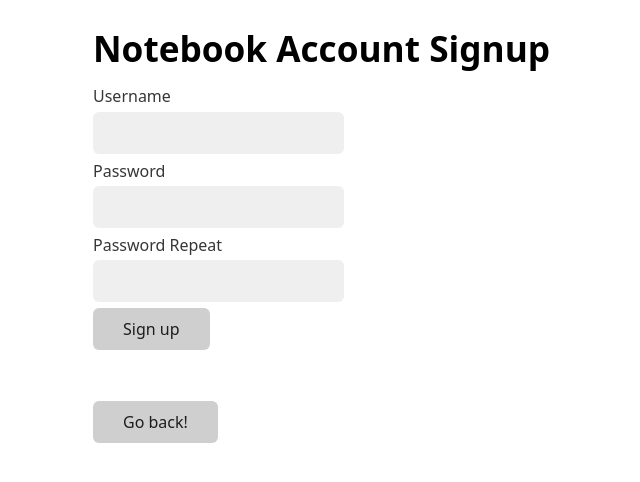
After one commit to ayoo1131/notebook, a PHP site: page /signup.php in a window 1280 px wide. The commit adds this page. Shown: the top 482 px of the page, without its empty margins (147-787 px from the left). Run offline with PHP 8.4, Linux system fonts and the light colour scheme; data that the repository does not hold is empty.

Commit message:
Duplicate user warning creation warning added

```diff
--- a/login.html
+++ b/login.html
@@ -6,7 +6,6 @@
 	<meta charset="UTF-8">
 	<link rel="stylesheet" href="https://cdn.jsdelivr.net/npm/water.css@2/out/light.css">
 </head>
-
 
 <body>
 	<h1> Notebook Login</h1>
@@ -25,7 +24,7 @@
 		<button>Login</button>
 	</form>
 
-	<form action="signup.html">
+	<form action="signup.php">
 		<h3>Don't have an Account?</h3>
 		<button type="submit">Sign up</button>
 	</form>
--- a/process_signup.php
+++ b/process_signup.php
@@ -3,9 +3,9 @@
     $username = $_POST["username"];
     $password = $_POST["password"];
     $password_repeat = $_POST["password_repeat"];
-echo $username;
-echo "<br>";
 
+    if (isset($_POST['register']))
+    {
         //Server side validation of user entered username and password
         require ('username_password_validation.php');
         username_password_validation($username, $password, $password_repeat);
@@ -15,12 +15,19 @@ require ('database.php');
 
         //Prepared statement to check MySQL DB if username is present
         require('check_new_user.php');
-check_new_user($username, $mysqli);
-
-echo "hello";
-
+        $username_valid = check_new_user($username, $mysqli);
+        if ($username_valid)
+        {
             //Username and password are valid, create a new user
             require('create_new_user.php');
             create_new_user($username, $password, $mysqli);
+            $username_error = false;
+        }
 
-print_r($_POST);
+        else
+        {
+            $username_error = true;
+        }
+
+    }
+?>
--- /dev/null
+++ b/signup.php
@@ -0,0 +1,50 @@
+<?php include('process_signup.php')?>
+<!DOCTYPE html>
+<html>
+<head>
+	<title>Signup</title>
+	<meta charset="UTF-8">
+	<link rel="stylesheet" href="https://cdn.jsdelivr.net/npm/water.css@2/out/light.css">
+	<link rel="stylesheet" href="style.css">
+</head>
+
+<body>
+	<h1>Notebook Account Signup</h1>
+
+	<form action="signup.php" method="post">
+		<div class="sign_up_error">
+			<?php if ($username_error): ?>
+				<span><?php echo "Username Already Taken"; echo "<br>"; ?></span>
+			<?php endif ?>
+		</div>
+
+		<div>
+			<label for="username">Username</label>
+			<input type="test" id="username" name="username">
+		</div>
+
+		<div>
+			<label for="password">Password</label>
+			<input type="password" id="password" name="password">
+		</div>
+
+		<div>
+			<label for="password_repeat">Password Repeat</label>
+			<input type="password" id="password_repeat" name="password_repeat">
+		</div>
+
+		<div>
+			<button type="submit" name="register" id="reg_button">Sign up</button><br><br><br>
+		</div>
+	</form>
+
+	<form>
+		<input type="button" value="Go back!" onclick="history.back()">
+	</form>
+
+
+</body>
+
+
+
+</html>
--- /dev/null
+++ b/style.css
@@ -0,0 +1,4 @@
+.sign_up_error{
+
+    color:red
+}
```
Also changed, not shown: check_new_user.php (+4 -5 lines), create_new_user.php (+6 -10 lines), database.php (+3 -9 lines), login.php (renamed from signup.html, +12 -15 lines). Lines whose indentation alone changed are shown as unchanged.
